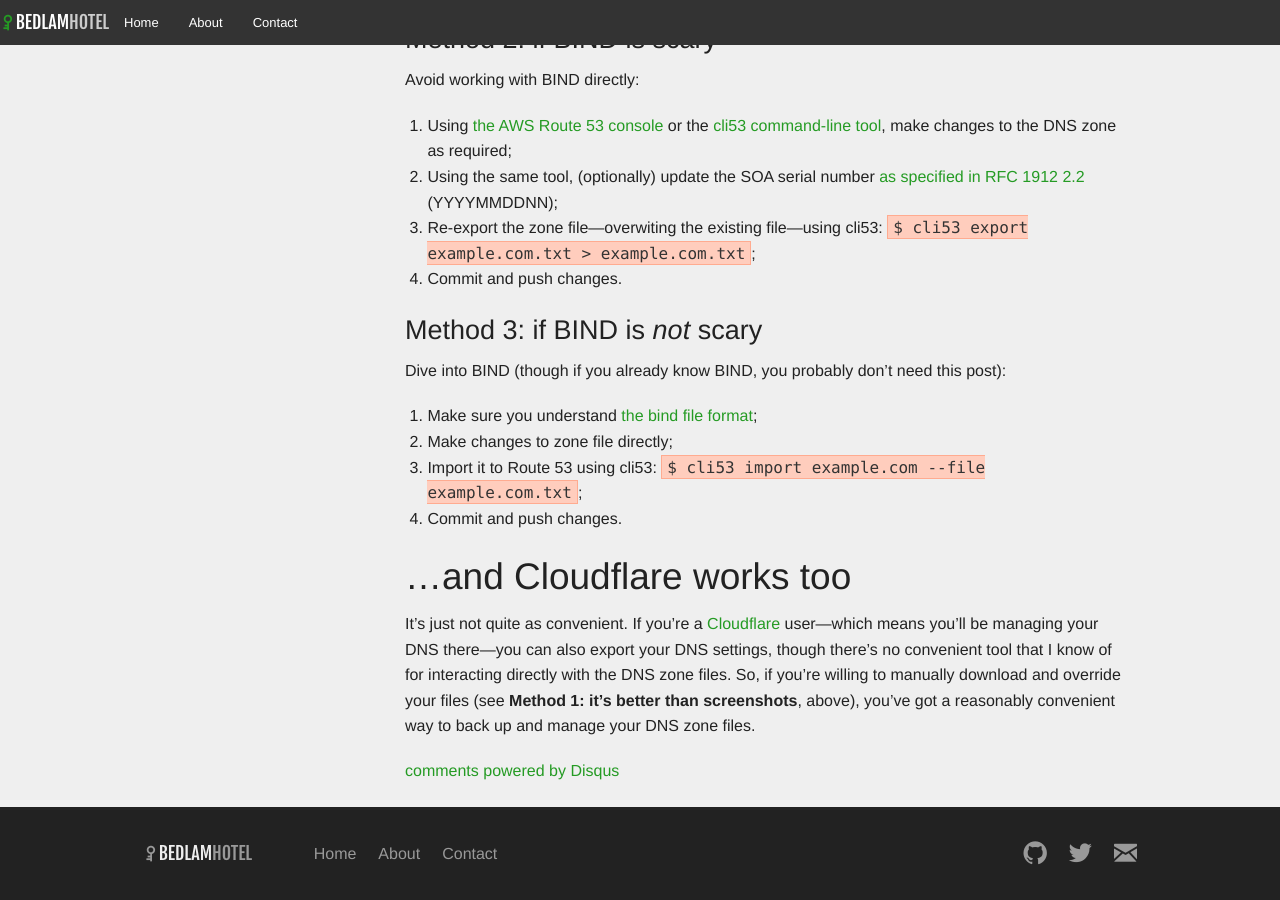
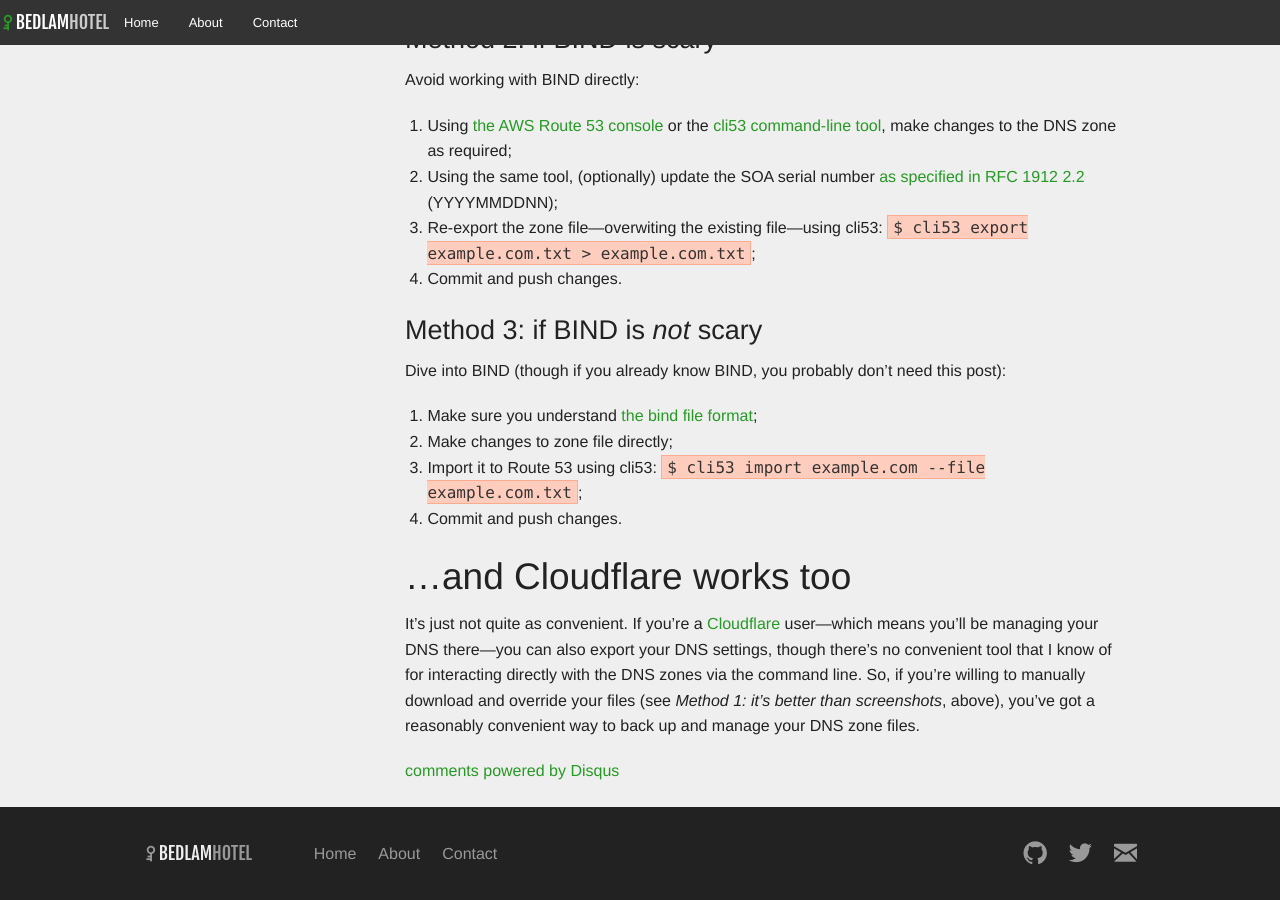
Before and after one commit to ctorgalson/bhjekyll, a Jekyll site: the page built from _posts/2014-09-29-version-control-your-dns.markdown, in a window 1280 px wide and 900 px high, scrolled down 1151 px. Built offline with Jekyll 4.4.1, drawn with Linux system fonts in a browser that asks for light colours; Markdown is read by kramdown in place of the engine named in the settings; comment, search, counter and statistics services are not loaded.

Commit message:
Further tweaks to includes, layouts, posts and scss

```diff
--- a/_includes/script_common.html
+++ b/_includes/script_common.html
@@ -3,4 +3,6 @@
     <script src="/js/fastclick.js"></script>
     <script src="/js/foundation.min.js"></script>
     <script src="/js/app.js"></script>
-    <script>$(document).foundation();</script>
+    <script>
+      $(document).foundation();
+    </script>
--- a/_layouts/post.html
+++ b/_layouts/post.html
@@ -9,7 +9,7 @@
   {% include disqus.html %}
   </section>
 </div>
-<div class="large-3 columns medium-3 pull-9">
+<div class="large-3 columns medium-3 pull-9 post-sidebar">
   <aside class="meta">
     <h2>{{ page.categories }}</h2>
     <p class="teaser">{{ page.teaser }}</p>
--- a/_posts/2014-09-29-version-control-your-dns.markdown
+++ b/_posts/2014-09-29-version-control-your-dns.markdown
@@ -62,8 +62,8 @@
 
 It's just not quite as convenient. If you're a [Cloudflare][cloudflare] user&mdash;which means you'll be managing your DNS there&mdash;you can
 also export your DNS settings, though there's no convenient tool that I
-know of for interacting directly with the DNS zone files. So, if you're
-willing to manually download and override your files (see **Method 1: it's better than screenshots**, above), you've got a reasonably convenient way to back up and manage your DNS zone files.
+know of for interacting directly with the DNS zones via the command line. So, if you're
+willing to manually download and override your files (see *Method 1: it's better than screenshots*, above), you've got a reasonably convenient way to back up and manage your DNS zone files.
 
 [bindformat]: https://en.wikipedia.org/wiki/Zone_file
 [route53]:    https://aws.amazon.com/route53
```
Also changed, not shown: _scss/_bedlamhotel.scss (+15 -0 lines).
